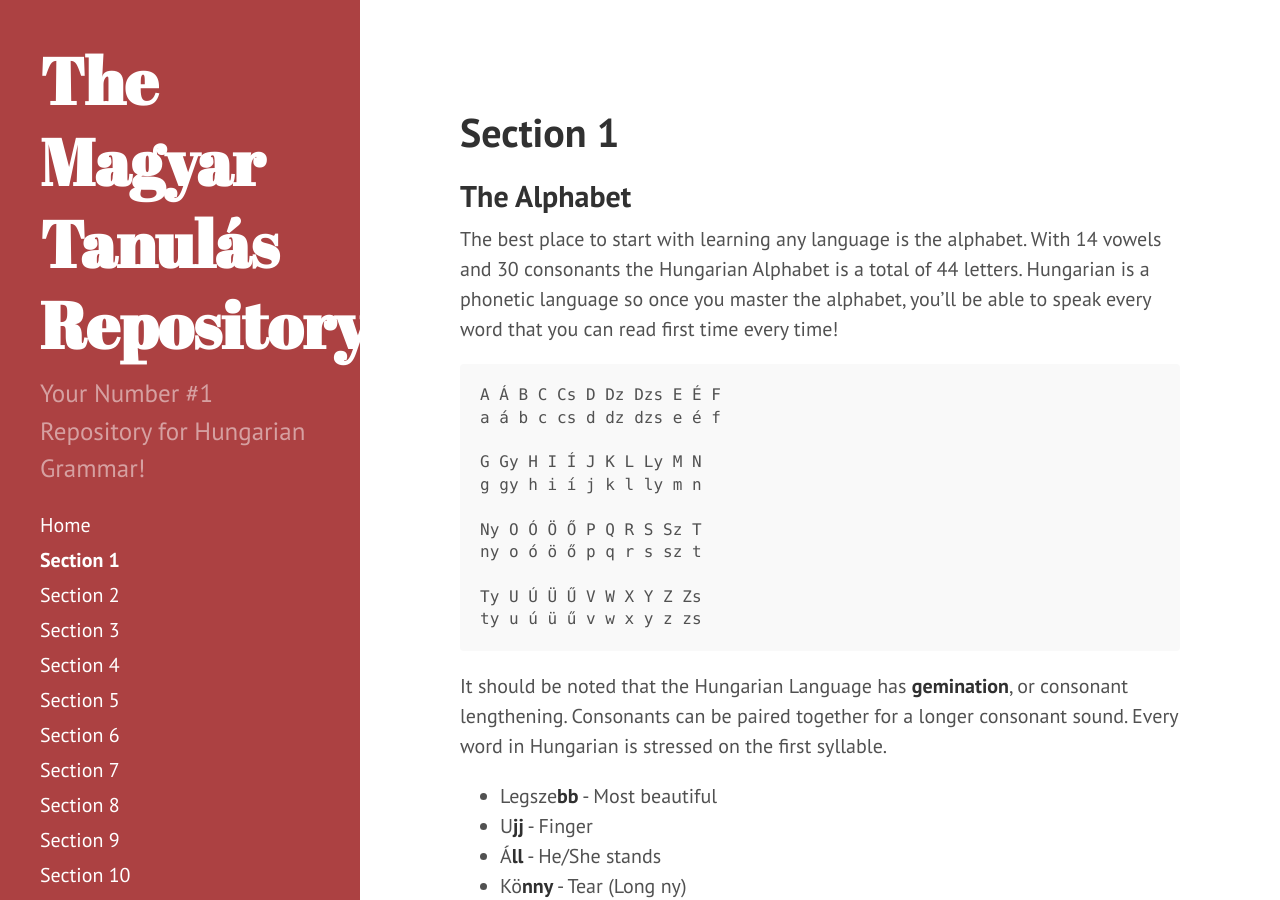
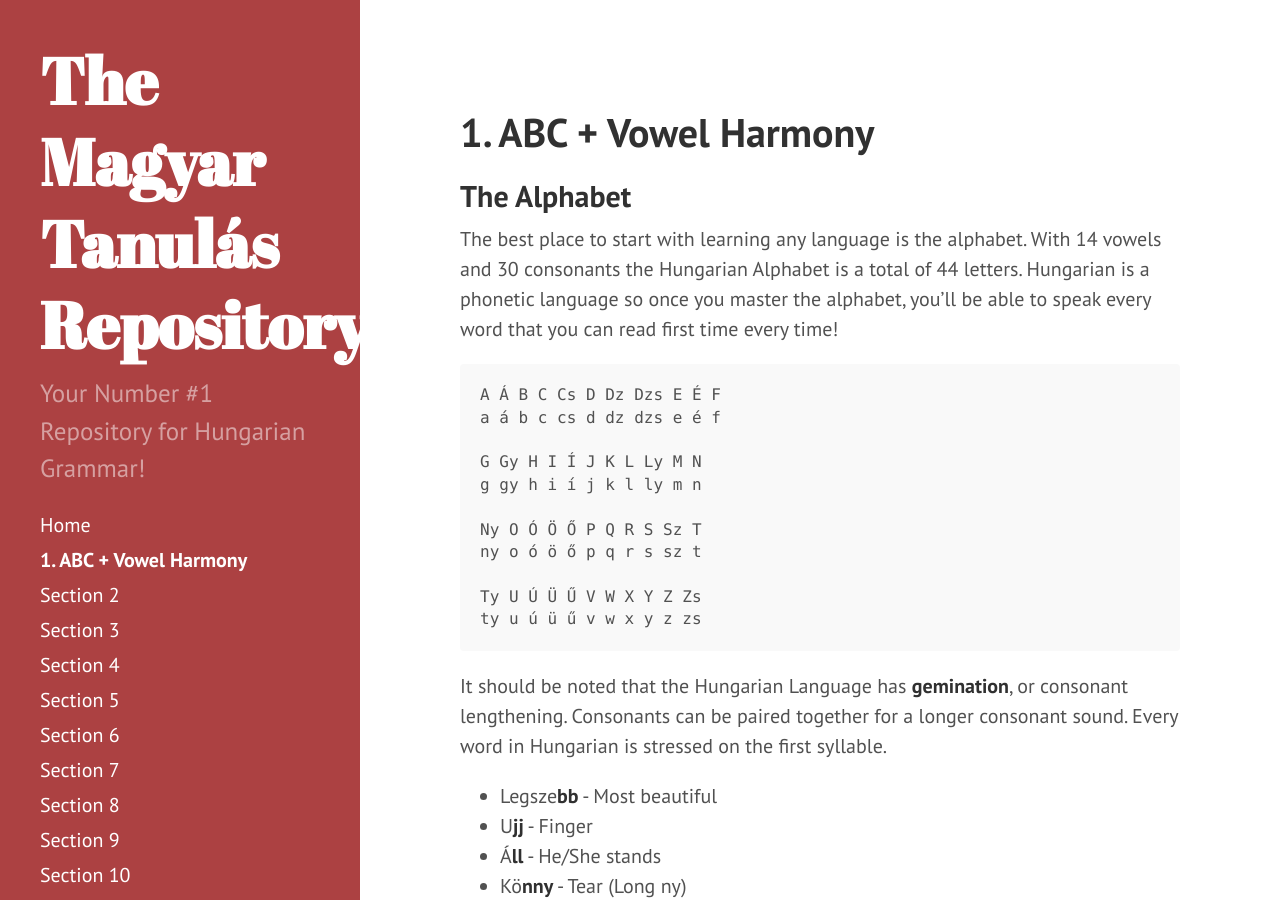
Before and after one commit to Magyartanulas/magyartanulas.github.io, a Jekyll site: the page built from Section1.md, in a window 1280 px wide and 900 px high. Built offline with Jekyll 4.4.1, drawn with Linux system fonts in a browser that asks for light colours; Markdown is read by kramdown in place of the engine named in the settings.

Commit message:
Update Section1.md

```diff
--- a/Section1.md
+++ b/Section1.md
@@ -1,6 +1,6 @@
 ---
 layout: page
-title: Section 1
+title: 1. ABC + Vowel Harmony
 order: 1
 ---
 
```
